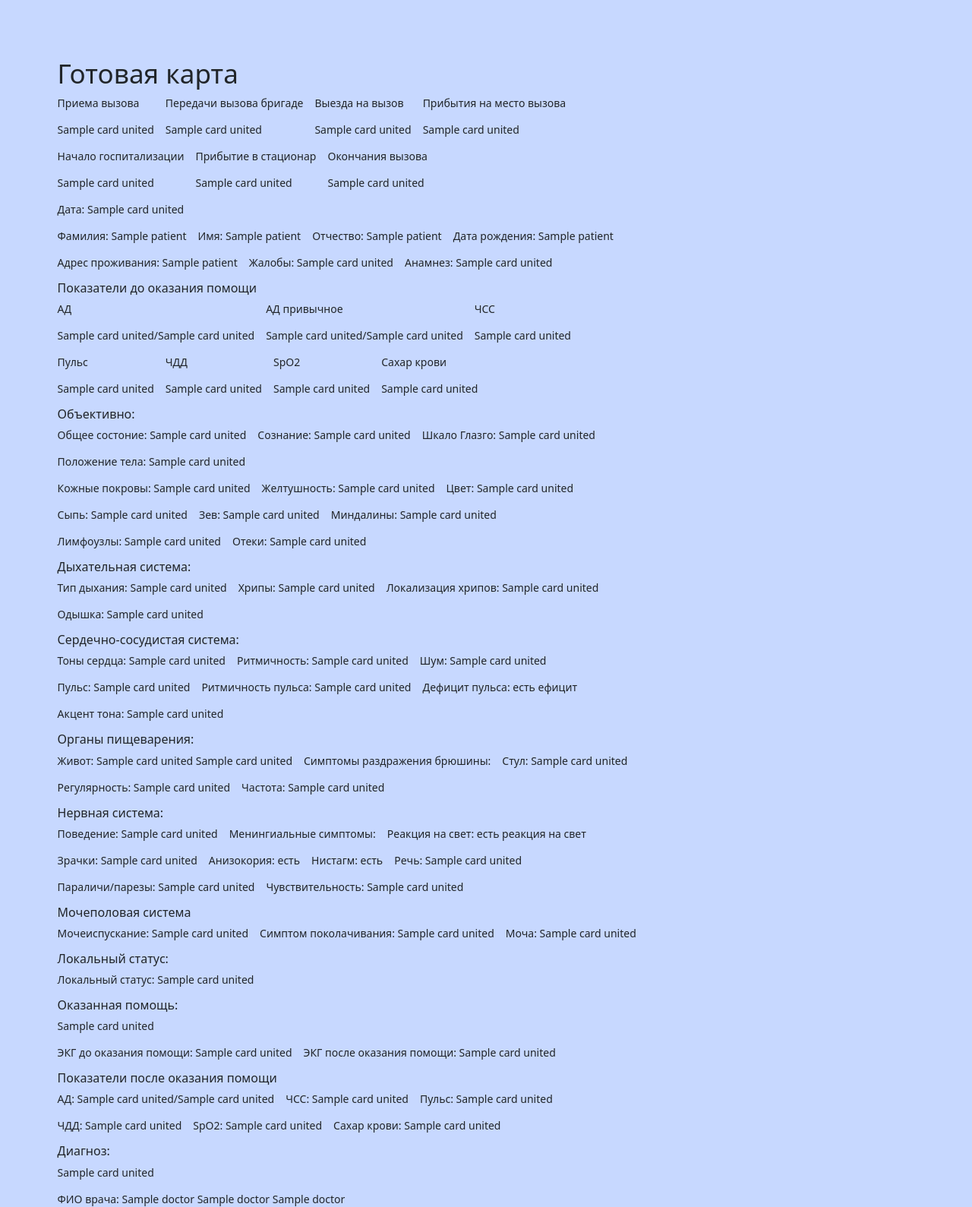
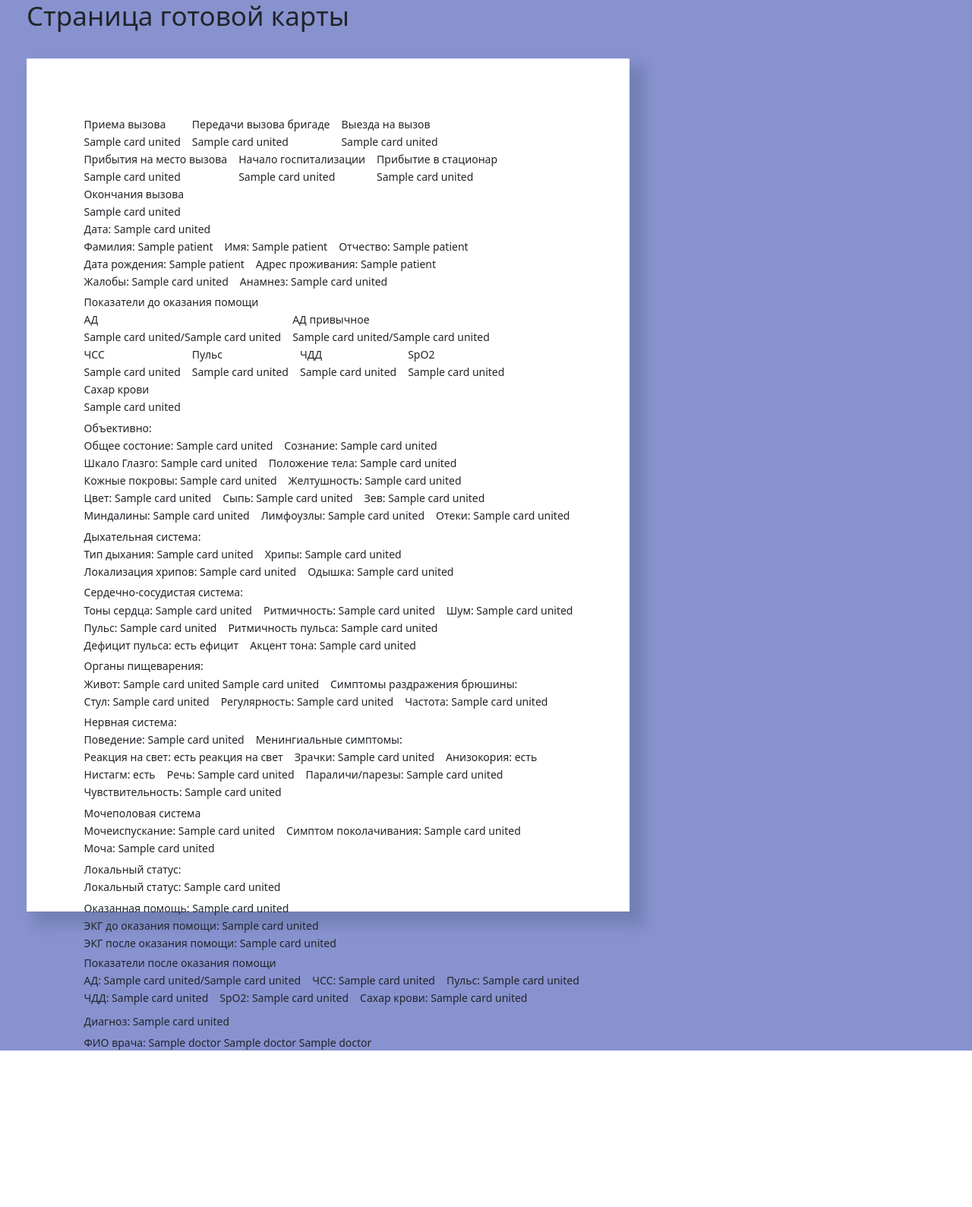
Before and after one commit to G0G0l1994/ambulance_card_project, a Flask app: page /cards/finished_card in a window 1280 px wide. Shown: the whole page at 76% size. After the commit the page ends 1383 px from the top, so only its background shows below. Run offline with Flask 3, Linux system fonts and the light colour scheme; tables that the repository leaves empty hold one stand-in row (values such as "Sample post"); a database or web service that is not in the repository returns one stand-in record (values such as "Sample title"); some libraries are stand-ins or nearby versions.

Commit message:
Оформление карты

```diff
--- a/webapp/templates/finished_card.html
+++ b/webapp/templates/finished_card.html
@@ -13,15 +13,29 @@
   <style>
     html, body {
       font-size: 14px;
+      background-color: #8892cf;
+    }
+
+    section{
+      margin-bottom: 7.5px;
+    }
+
+    h1{
+      margin-left: 35px;
     }
     h2, h3, h4 {
-      font-size: 16px;
+      font-size: 14px;
+      margin-bottom: 3.5px;
     }
-    body{
+    .page{
       height:297mm;
       width:210mm;
-      background: #c7d8ff;
-      margin: 20mm 10mm 20mm 20mm;
+      background: #ffffff;
+      padding: 20mm 10mm 20mm 20mm;
+      margin: 35px;
+      -webkit-box-shadow: 15px 14px 15px 5px rgba(34, 60, 80, 0.2);
+  -moz-box-shadow: 15px 14px 15px 5px rgba(34, 60, 80, 0.2);
+  box-shadow: 15px 14px 15px 5px rgba(34, 60, 80, 0.2);
     }
 
     .wrapper-small {
@@ -35,10 +49,15 @@
       margin-right: 15px;
     }
 
+    p{
+      margin-bottom: 2px;
+    }
+
   </style>
 </head>
 <body>
-<h1>Готовая карта</h1>
+  <h1>Страница готовой карты</h1>
+  <div class='page'>
     <section>
       <div class='wrapper-small'>
         {% for row in data %}
@@ -117,6 +136,7 @@
             {% endfor %}
           </div>
         </section>
+        <section>
         <h4>Сердечно-сосудистая система:</h4>
         <div class='wrapper-small'>
           {% for row in data %}
@@ -134,6 +154,7 @@
           <p>Акцент тона: {{row[40]}}</p>
           {% endfor %}
         </div>
+      </section>
       <section>
           <h4>Органы пищеварения:</h4>
           <div class='wrapper-small'>
@@ -191,18 +212,8 @@
           {% endfor %}
         </section>
         <section>
-        <h4>Оказанная помощь:</h4>
-        {% for row in data %}
-        <p>{{row[81]}}</p>
-        {% endfor %}
-      </section>
-      <section>
-        <div class='wrapper-small'>
-          {% for row in data %}
-          <p>ЭКГ до оказания помощи: {{row[79]}}</p>
-          <p>ЭКГ после оказания помощи: {{row[80]}}</p>
-          {% endfor %}
-        </div>
+          <p>Оказанная помощь:{% for row in data %} {{row[81]}}</p>
+          <p>ЭКГ до оказания помощи: {{row[79]}}</p> <p>ЭКГ после оказания помощи: {{row[80]}}</p>{% endfor %}
         </section>
         <section>
           <h4>Показатели после оказания помощи</h4>
@@ -219,8 +230,7 @@
         </section>
         <section>
           {% for row in data %}
-        <h4>Диагноз:</h4>
-        <p>{{row[90]}}</p>
+          <p>Диагноз: {{row[90]}}</p>
           {% endfor %}
         </section>
         <section>
@@ -229,4 +239,5 @@
           {% endfor %}
         </section>
   </table>
+</div>
 </body>
```
Lines whose indentation alone changed are shown as unchanged.
